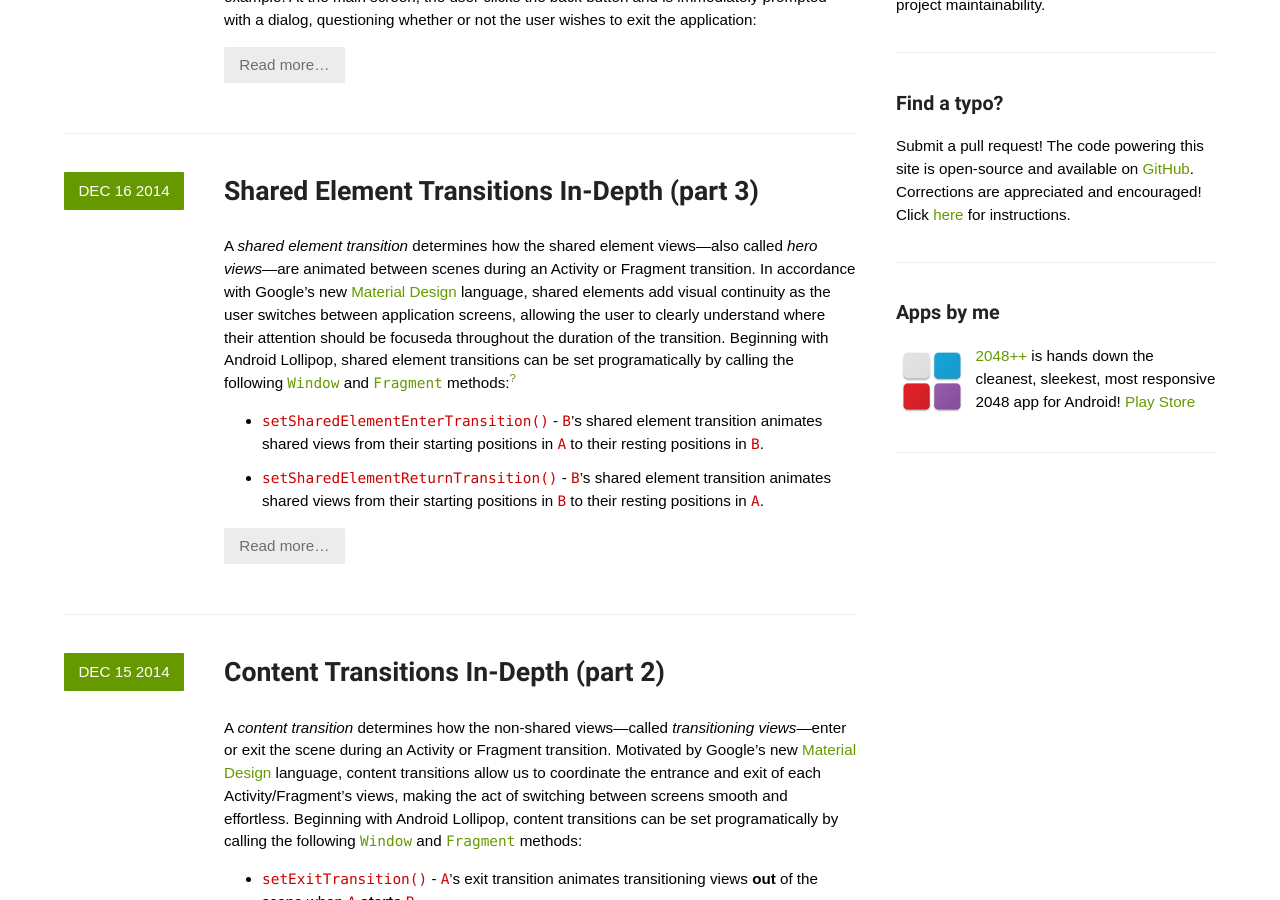
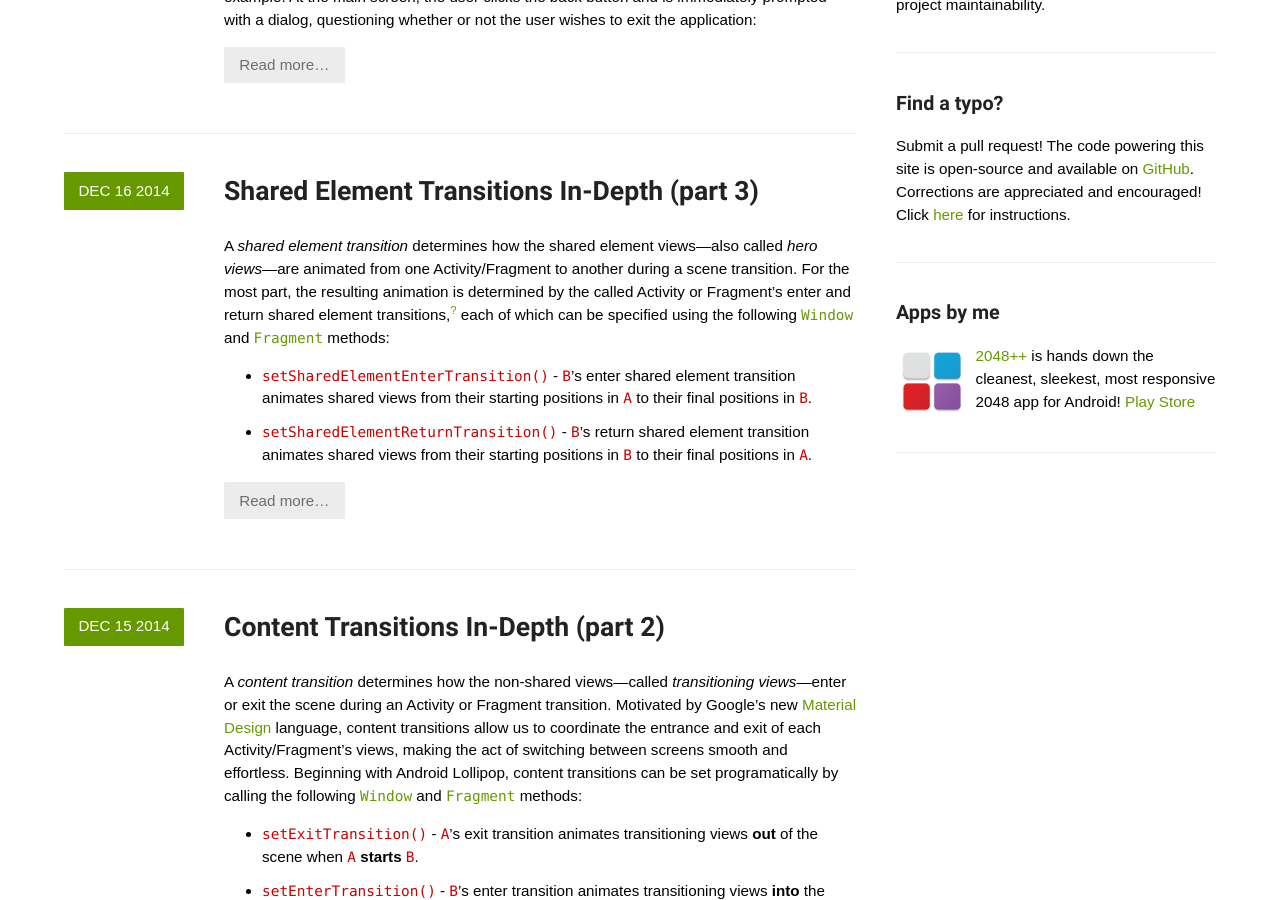
Before and after one commit to alexjlockwood/AndroidDesignPatterns, a Jekyll site: the page built from index.html, in a window 1280 px wide and 900 px high, scrolled down 312 px. Built offline with Jekyll 4.4.1, drawn with Linux system fonts in a browser that asks for light colours; some web fonts are replaced; Markdown is read by kramdown in place of the engine named in the settings; the list of posts is cut into pages by our own code; comment, search, counter and statistics services are not loaded; some of the changed lines change nothing that is shown.

Commit message:
fixed up first couple paragraphs

```diff
--- a/_posts/2014-12-16-activity-fragment-shared-element-transitions-part3.md
+++ b/_posts/2014-12-16-activity-fragment-shared-element-transitions-part3.md
@@ -15,16 +15,16 @@ This post will give an in-depth analysis of _shared element transitions_ and the
 * **Part 3:** [Shared Element Transitions In-Depth][part3]
 * **Part 4:** Activity & Fragment Transition Examples (_coming soon!_)
 
-We begin by summarizing what we learned about content transitions in [part 1][part1] and illustrating how they can be used to achieve smooth, seamless animations in Android Lollipop.
+We begin by summarizing what we learned about shared element transitions in [part 1][part1] and illustrating how they can be used to achieve smooth, seamless animations in Android Lollipop.
 
 ### What is a Shared Element Transition?
 
 <!--morestart-->
 
-A _shared element transition_ determines how the shared element views&mdash;also called _hero views_&mdash;are animated between scenes during an Activity or Fragment transition. In accordance with Google's new [Material Design][MaterialDesignMeaningfulTransitions] language, shared elements add visual continuity as the user switches between application screens, allowing the user to clearly understand where their attention should be focuseda throughout the duration of the transition. Beginning with Android Lollipop, shared element transitions can be set programatically by calling the following [`Window`][Window] and [`Fragment`][Fragment] methods:<sup><a href="#footnote?" id="ref?">?</a></sup>
+A _shared element transition_ determines how the shared element views&mdash;also called _hero views_&mdash;are animated from one Activity/Fragment to another during a scene transition. For the most part, the resulting animation is determined by the called Activity or Fragment's enter and return shared element transitions,<sup><a href="#footnote?" id="ref?">?</a></sup> each of which can be specified using the following [`Window`][Window] and [`Fragment`][Fragment] methods:
 
-* `setSharedElementEnterTransition()` - `B`'s shared element transition animates shared views from their starting positions in `A` to their resting positions in `B`.
-* `setSharedElementReturnTransition()` - `B`'s shared element transition animates shared views from their starting positions in `B` to their resting positions in `A`.
+* `setSharedElementEnterTransition()` - `B`'s enter shared element transition animates shared views from their starting positions in `A` to their final positions in `B`.
+* `setSharedElementReturnTransition()` - `B`'s return shared element transition animates shared views from their starting positions in `B` to their final positions in `A`.
 
 <!--more-->
 
@@ -39,19 +39,23 @@ A _shared element transition_ determines how the shared element views&mdash;also
   </div>
 </div>
 
-As an example, **Video 3.1** illustrates how shared element transitions are used in the Google Play Music app. The transition consists of two shared elements: an `ImageView` and its parent `CardView`. During the transition, the `ImageView` seamlessly animates between its two positions while its parent `CardView` expands and gradually fills the called activity's white background.
+As an example, **Video 3.1** illustrates how shared element transitions are used in the Google Play Music app. The transition consists of two shared elements: an `ImageView` and its parent `CardView`. During the transition, the `ImageView` seamlessly animates between the two activities, while the `CardView` gradually expands/contracts into place.
 
-So far our analysis of shared element transitions has only scratched the surface; several important questions still remain. How are shared element transitions triggered under-the-hood? Which types of `Transition` objects can be used? (**TODO: other questions?**) In the next couple sections, we'll tackle these questions one-by-one.
+Whereas [part 1][part1] only briefly introduced the subject, this blog post aims to give a much more in-depth analysis of shared element transitions. How are shared element transitions triggered under-the-hood? Which types of `Transition` objects can be used? (**TODO: other questions?**) In the next couple sections, we'll tackle these questions one-by-one.
 
 ### Shared Element Transitions Under-The-Hood
 
-Recall from the [part 1][part1] of this series that a `Transition` has two main responsibilities: capturing the start and end state of its target views and creating an `Animator` that will animate the views between the two states. Shared element transitions are no different: before a shared element transition's animation can be created, the framework must give it the state information it needs by altering each shared element's state (such as position and size) on the screen. More specifically, when Activity `A` starts Activity `B` the following sequence of events occurs:<sup><a href="#footnote?" id="ref?">?</a></sup>
+Recall from the previous two posts that a `Transition` has two main responsibilities: capturing the start and end state of its target views and creating an `Animator` that will animate the views between the two states. Shared element transitions operate no differently: before a shared element transition can create its animation, it must first capture each shared element's start and end state&mdash;namely its position, size, and appearance. To ensure the shared element transition captures this state, the framework directly modifies each shared element's view properties so that at the beginning of the transition it appears exactly as it did in `A` and at the end of the transition it appears exactly as it should in `B`.
 
-1. Activity `A` calls `startActivity()` and Activity `B` is started with its window initially translucent. The framework searches `B`'s view hierarchy for the shared elements to be animated and initializes them in `B` to match their starting position and state in `A`.
-2. `B`'s shared element enter transition captures start state for all of the shared elements in `B`.
-3. The shared elements in `B` are re-initialized to match their end position and state.
-4. On the next display frame, `B`'s shared element enter transition captures end state for all of the shared elements in `B`.
-5. `B`'s shared element enter transition compares the start and end state of its shared element views and creates an `Animator` based on the differences. The `Animator` is run and the shared elements animate into place. As the animation takes place, the window's background is gradually animated from translucent to opaque. The shared element views in `A` are hidden as well to make it look as if the shared elements are being physically transferred from `A` to `B`.
+As an example, let's walk through the sequence of events that occurs when Activity `A` starts Activity `B`, causing `B`'s enter shared element transition to be performed:<sup><a href="#footnote?" id="ref?">?</a></sup>
+
+1. Activity `B` is started with a translucent window and transparent background, completely invisible to the user.
+2. The framework repositons each shared element in `B` to match its exact size and location in `A`.
+3. `B`'s shared element enter transition captures the start state of all the shared elements in `B`.
+4. The framework repositons each shared element in `B` to match its desired final size and location in `B`.
+5. On the next display frame, `B`'s shared element enter transition captures the end state of all the shared elements in `B`.
+6. `B`'s shared element enter transition compares the start and end state of its shared element views and creates an `Animator` based on the differences. The `Animator` is run and the shared elements animate into place. As the animation takes place, the window's background gradually fades in and when the transition completes the window is made opaque.
+7. **TODO:** The framework sends a message to `A` instructing it to hide its shared elements before the transition begins. This is necessary in order to make it look like the views are being physically removed from `A` and transferred to `B` (while in reality, the shared elements are simply drawing in `B`s window the entire time). (Should this be a footnote? We need to incorporate this information somehow into the step-by-step...)
 
 As you can see, whereas content transitions are governed by changes made to each transitioning view's visibility, **shared element transitions analyze and depend on changes made to each shared element view's position and size**. As of API 21, the framework provides support for several different transition types that can be used to animate shared elements: `ChangeBounds`, `ChangeTransform`, `ChangeClipBounds`, and `ChangeImageTransform`. For many shared element transitions, the default [`@android:transition/move`][Move] transition should work just fine.
 
@@ -103,7 +107,7 @@ Overall, this post presented **(three?)** important points:
 As always, thanks for reading! Feel free to leave a comment if you have any questions, and don't forget to +1 and/or share this blog post if you found it helpful!
 
 <hr class="footnote-divider"/>
-<sup id="footnote?">?</sup> For Activity Transitions, additional animations may also be specified using the `setSharedElementExitTransition()` and `setSharedElementReenterTransition()` methods. By default, the activity window's exit and reenter shared element transitions are `null`. An example illustrating when it might make sense to specify an exit or reenter shared element transition is given in [this blog post][SharedElementExitReenterBlogPost]. For an explanation of why these two methods are not available for Fragment transitions, see the comments on George Mount's StackOverflow answer [here][StackOverflowExitReenterTransitions]. <a href="#ref?" title="Jump to footnote ?.">&#8617;</a>
+<sup id="footnote?">?</sup> Exit and reenter shared element transitions can also be specified using the `setSharedElementExitTransition()` and `setSharedElementReenterTransition()` methods, although doing so is rarely necessary. For an example illustrating one possible use case, check out [this blog post][SharedElementExitReenterBlogPost]. Note that exit and reenter shared element transitions are only available in the Activity Transitions API. For an explanation why they are not available for Fragment Transitions, see George Mount's comments in [this StackOverflow post][StackOverflowExitReenterTransitions]. <a href="#ref?" title="Jump to footnote ?.">&#8617;</a>
 
 <sup id="footnote?">?</sup> **TODO: footnote that talks about the shared element exit transition in-depth... i.e. in between step 1 and 2 the framework will run the exit shared element transition** <a href="#ref?" title="Jump to footnote ?.">&#8617;</a>
 
```
